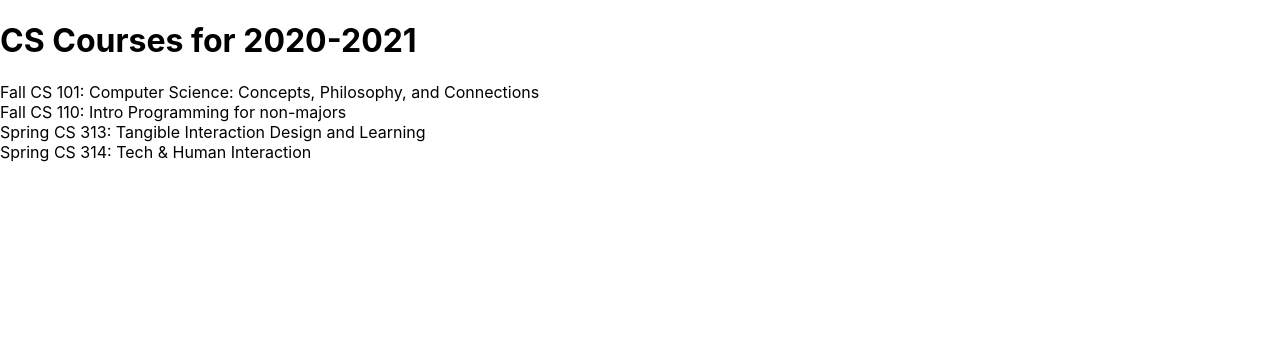
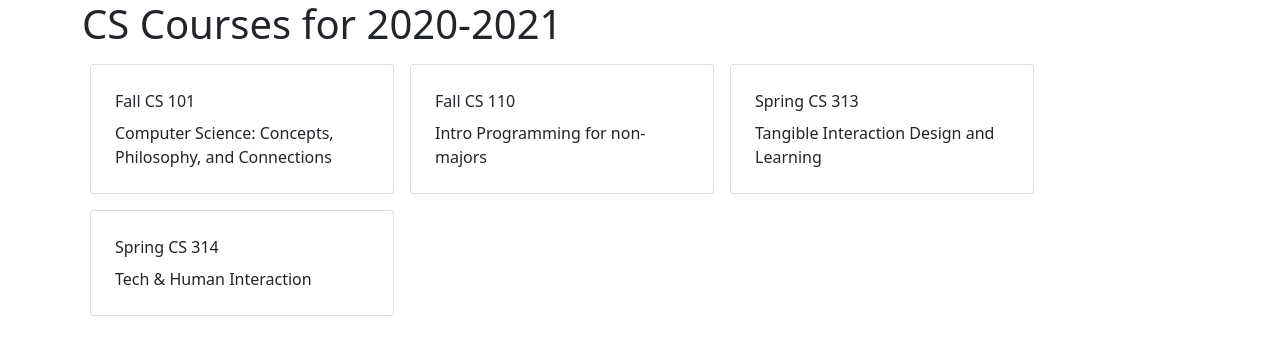
Before and after one commit to wsmartf/scheduler, a React (Create React App) app: page / in a window 1280 px wide. Shown: the top 352 px of the page. Built offline with nearby package versions, Linux system fonts and the light colour scheme.

Commit message:
Add style

```diff
--- a/package.json
+++ b/package.json
@@ -6,6 +6,7 @@
     "@testing-library/jest-dom": "^5.14.1",
     "@testing-library/react": "^11.2.7",
     "@testing-library/user-event": "^12.8.3",
+    "bootstrap": "^5.1.1",
     "react": "^17.0.2",
     "react-dom": "^17.0.2",
     "react-scripts": "4.0.3",
--- a/src/App.css
+++ b/src/App.css
@@ -1,38 +1,4 @@
-.App {
-  text-align: center;
+.course-list {
+  display: grid;
+  grid-template-columns: repeat(auto-fill, minmax(20rem, 17rem));
 }
-
-.App-logo {
-  height: 40vmin;
-  pointer-events: none;
-}
-
-@media (prefers-reduced-motion: no-preference) {
-  .App-logo {
-    animation: App-logo-spin infinite 20s linear;
-  }
-}
-
-.App-header {
-  background-color: #282c34;
-  min-height: 100vh;
-  display: flex;
-  flex-direction: column;
-  align-items: center;
-  justify-content: center;
-  font-size: calc(10px + 2vmin);
-  color: white;
-}
-
-.App-link {
-  color: #61dafb;
-}
-
-@keyframes App-logo-spin {
-  from {
-    transform: rotate(0deg);
-  }
-  to {
-    transform: rotate(360deg);
-  }
-}
--- a/src/App.js
+++ b/src/App.js
@@ -1,4 +1,5 @@
 import React from 'react';
+import './App.css';
 
 const schedule = {
   "title": "CS Courses for 2020-2021",
@@ -37,25 +38,30 @@ const getCourseNumber = course => (
 );
 
 const Course = ({ course }) => (
-  <div>
-    { getCourseTerm(course) } CS { getCourseNumber(course) }: { course.title }
+  <div className="card m-2 p-2">
+    <div className="card-body">
+      <div className="card-title">{ getCourseTerm(course) } CS { getCourseNumber(course) }</div>
+      <div className="card-text">{ course.title }</div>
+    </div>
   </div>
 );
+
 
 const Banner = ({ title }) => (
   <h1>{ title }</h1>
 );
 
 const CourseList = ({ courses }) => (
-  <div>
-  { Object.values(courses).map(course => <Course course={ course } />) }
+  <div className="course-list">
+  { Object.values(courses).map(course => <Course key={course.id} course={ course } />) }
   </div>
 );
 
+
 const App = () =>  (
-  <div>
-    <Banner title = {schedule.title} />
-    <CourseList courses = {schedule.courses} />
+  <div className="container">
+    <Banner title={ schedule.title } />
+    <CourseList courses={ schedule.courses } />
   </div>
 );
 
--- a/src/index.js
+++ b/src/index.js
@@ -1,6 +1,6 @@
 import React from 'react';
 import ReactDOM from 'react-dom';
-import './index.css';
+import 'bootstrap/dist/css/bootstrap.min.css';
 import App from './App';
 import reportWebVitals from './reportWebVitals';
 
```
Also changed, not shown: 1 other file (tests, documents, lock files or other folders).
